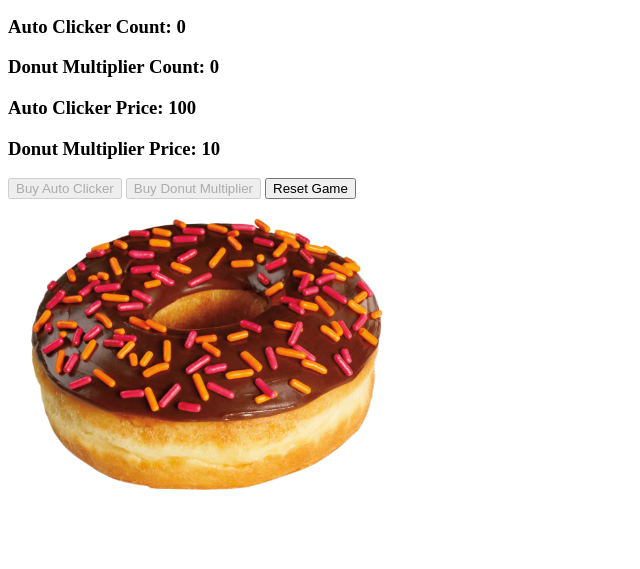
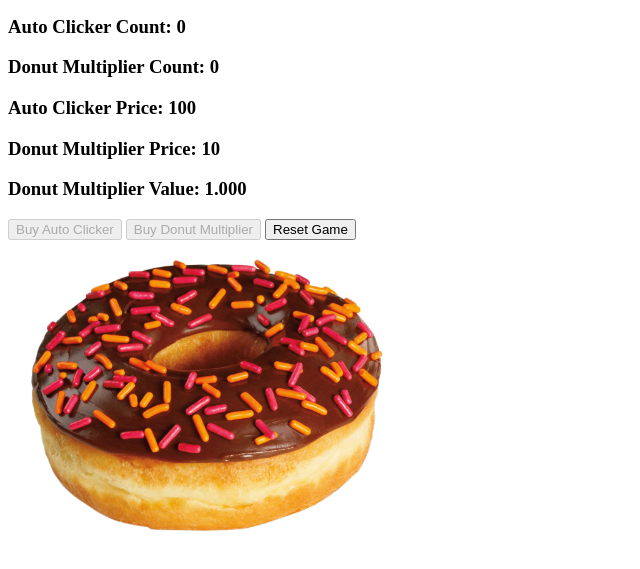
Before and after one commit to derekmosher21/Donut-Maker, a plain HTML site: page index.html in a window 1280 px wide. Shown: the part 105-674 px from the top of the page, without its empty margins (0-640 px from the left). Drawn offline with Linux system fonts and the light colour scheme.

Commit message:
added function updateDonutMultiplierValue

```diff
--- a/index.html
+++ b/index.html
@@ -16,6 +16,7 @@
       </h3>
       <h3>Auto Clicker Price: <span class="auto-clicker-price">100</span></h3>
       <h3>Donut Multiplier Price: <span class="multiplier-price">10</span></h3>
+      <h3>Donut Multiplier Value: <span class="donut-multiplier-value"></span></h3>
 
       <button class="buyAutoClickerButton">Buy Auto Clicker</button>
       <button class="buyDonutMultiplierButton">Buy Donut Multiplier</button>
--- a/src/js/app.js
+++ b/src/js/app.js
@@ -44,6 +44,7 @@ function updateAllCounts() {
   updateDonutCount();
   updateAutoClickerCount();
   updateDonutMultiplierCount();
+  updateDonutMultiplierValue();
 }
 
 function updateDonutCount() {
@@ -65,6 +66,11 @@ function updateDonutMultiplierCount() {
   donutMultiplierCountSpan.innerText = donutClicker.getDonutMultiplierCount();
 }
 
+function updateDonutMultiplierValue() {
+  const donutMultiplierValueSpan = document.querySelector(".donut-multiplier-value");
+  donutMultiplierValueSpan.innerText = donutClicker.calculateDonutMultiplierValue().toFixed(3);
+}
+
 function checkDonutFundsToBuyAutoClicker() {
   const autoClickerButton = document.querySelector(".buyAutoClickerButton");
   if (donutClicker.hasInsufficientDonutsToBuyAutoClicker()) {
```
